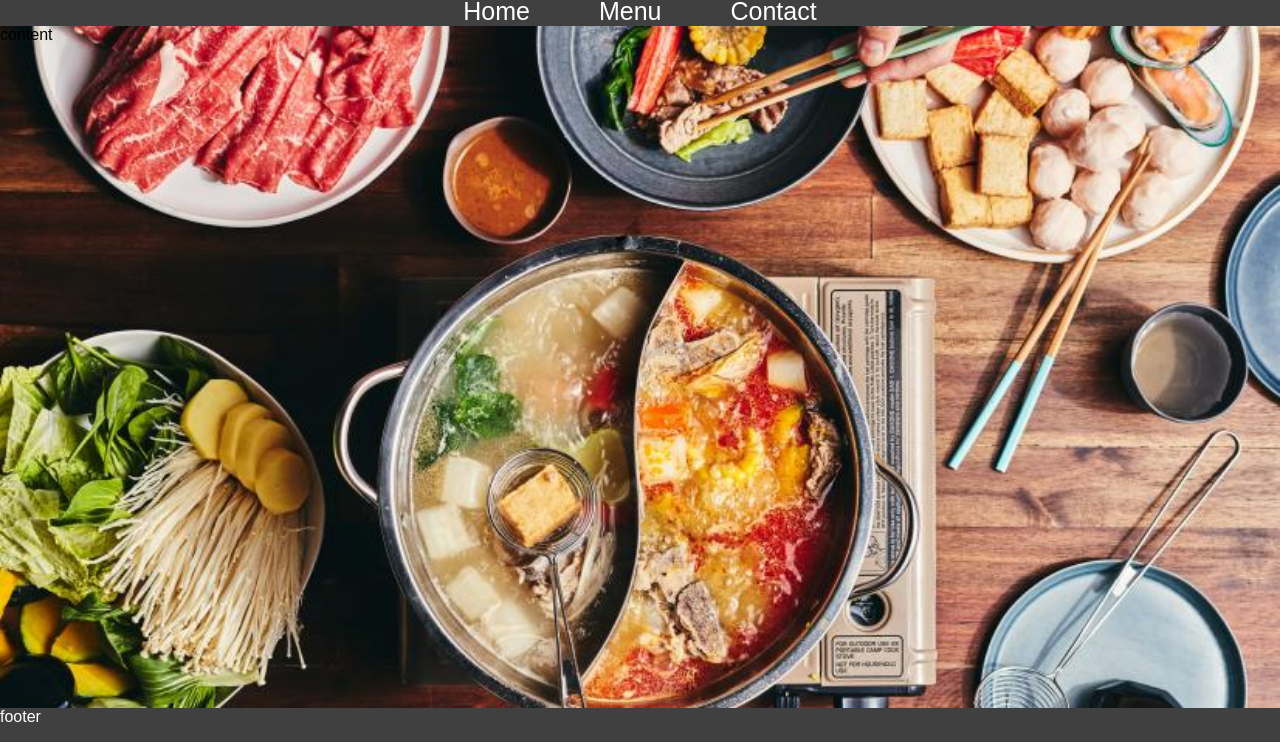
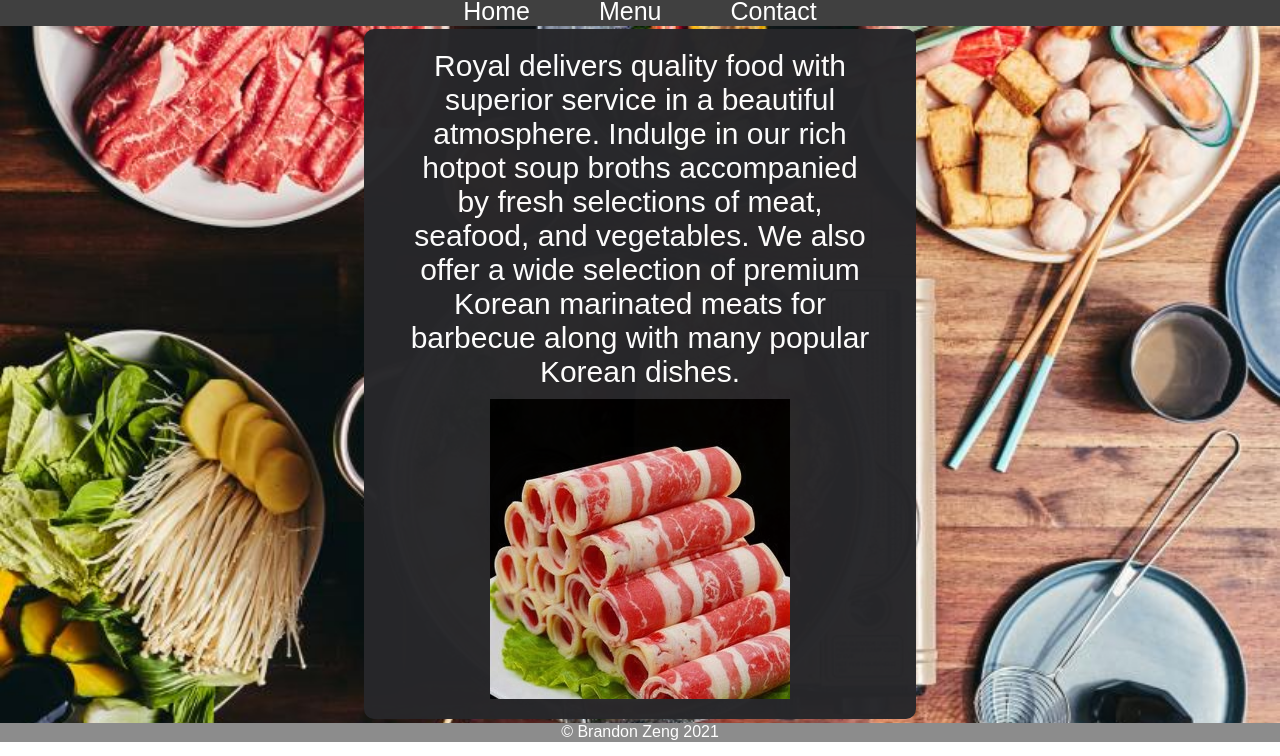
Before and after one commit to bzeng1234/restaurant_page, a website built with webpack: page dist/index.html in a window 1280 px wide. Shown: the part 58-814 px from the top of the page. Built offline with nearby package versions, Linux system fonts and the light colour scheme; a web font is replaced by a local one.

Commit message:
javascript website dom creation

```diff
--- a/package.json
+++ b/package.json
@@ -5,7 +5,8 @@
   "main": "index.js",
   "scripts": {
     "test": "echo \"Error: no test specified\" && exit 1",
-    "build": "webpack --watch"
+    "build": "webpack --watch",
+    "start": "webpack --progress --mode=production"
   },
   "keywords": [],
   "author": "Brandon Zeng",
--- a/src/content.js
+++ b/src/content.js
@@ -1,7 +1,51 @@
 export let loadContent = (() => {
     let contentContainer = document.createElement('div');
     contentContainer.classList.add('content');
-    contentContainer.textContent = "content";
 
-    return {contentContainer}
+    let homeContent = document.createElement('div');
+    homeContent.classList.add('home-content');
+    homeContent.classList.add('visible');
+    contentContainer.appendChild(homeContent);
+
+    let homeText = document.createElement('p');
+    homeText.classList.add('home-text');
+    homeText.textContent = "Royal delivers quality food with superior service in a beautiful atmosphere. Indulge in our rich hotpot soup broths accompanied by fresh selections of meat, seafood, and vegetables. We also offer a wide selection of premium Korean marinated meats for barbecue along with many popular Korean dishes."
+    homeContent.appendChild(homeText);
+
+    let homePicture = document.createElement('div');
+    homePicture.classList.add('home-picture');
+    homeContent.appendChild(homePicture);
+
+    // MENU ELEMENT
+
+    let menuContent = document.createElement('div');
+    menuContent.classList.add('menu-content');
+    menuContent.classList.add('hidden');
+    contentContainer.appendChild(menuContent);
+
+    let menuText = document.createElement('p');
+    menuText.classList.add('menu-text');
+    menuText.textContent = "MENU"
+    menuContent.appendChild(menuText);
+
+    let menuPicture = document.createElement('div');
+    menuPicture.classList.add('menu-picture');
+    menuContent.appendChild(menuPicture);
+
+    // CONTACT ELEMENT
+
+    let contactContent = document.createElement('div');
+    contactContent.classList.add('contact-content');
+    contactContent.classList.add('hidden');
+    contentContainer.appendChild(contactContent);
+
+    let contactText = document.createElement('p');
+    contactText.classList.add('contact-text');
+    contactText.innerHTML = "Zeng's AYCE Hotpot </br>";
+    contactText.innerHTML += "277 Parkingway </br>";
+    contactText.innerHTML += "Quincy, MA 02169 </br>";
+    contactText.innerHTML += "123-456-7890 | zenghotpot@gmail.com</br>";
+    contactContent.appendChild(contactText);
+
+    return {contentContainer, homeContent, menuContent, contactContent}
 })();
--- a/src/footer.js
+++ b/src/footer.js
@@ -1,7 +1,11 @@
 export let loadFooter = (() => {
     let footerContainer = document.createElement('div');
     footerContainer.classList.add('footer');
-    footerContainer.textContent = "footer";
+
+    let footerElem = document.createElement('p');
+    footerElem.textContent = `\u00A9 ` + "Brandon Zeng 2021"
+
+    footerContainer.appendChild(footerElem);
 
     return {footerContainer}
 })();
--- a/src/header.js
+++ b/src/header.js
@@ -27,5 +27,5 @@ export let loadHeader = (() => {
     contactBtn.textContent = "Contact";
     tabContainer.appendChild(contactBtn);
 
-    return {headerContainer}
+    return {headerContainer, homeBtn, menuBtn, contactBtn}
 })();
--- a/src/page-load.js
+++ b/src/page-load.js
@@ -12,6 +12,38 @@ export default function pageLoad() {
     // import footer element
     contentDiv.appendChild(loadFooter.footerContainer);
 
+    loadHeader.homeBtn.addEventListener('click', (e) => {
+        loadContent.menuContent.classList.remove('visible');
+        loadContent.menuContent.classList.add('hidden');
+
+        loadContent.contactContent.classList.remove('visible');
+        loadContent.contactContent.classList.add('hidden');
+
+        loadContent.homeContent.classList.remove('hidden');
+        loadContent.homeContent.classList.add('visible');
+    });
+
+    loadHeader.menuBtn.addEventListener('click', (e) => {
+        loadContent.contactContent.classList.remove('visible');
+        loadContent.contactContent.classList.add('hidden');
+
+        loadContent.homeContent.classList.remove('visible');
+        loadContent.homeContent.classList.add('hidden');
+
+        loadContent.menuContent.classList.remove('hidden');
+        loadContent.menuContent.classList.add('visible');
+    });
+    loadHeader.contactBtn.addEventListener('click', (e) => {
+        loadContent.menuContent.classList.remove('visible');
+        loadContent.menuContent.classList.add('hidden');
+
+        loadContent.homeContent.classList.remove('visible');
+        loadContent.homeContent.classList.add('hidden');
+
+        loadContent.contactContent.classList.remove('hidden');
+        loadContent.contactContent.classList.add('visible');
+    });
+
     //return contentDiv
     return contentDiv;
 }
--- a/src/styles.css
+++ b/src/styles.css
@@ -47,13 +47,67 @@ button:hover {
 }
 
 .content {
-    height: 1000px;
+    height: 1100px;
     background: url('./hotpot.jpeg') no-repeat;
     background-size: 100%;
+    display: flex;
+    justify-content: center;
+    align-items: center;
+    position: relative;
+}
+
+.home-content,
+.menu-content,
+.contact-content {
+    width: 40%;
+    background-color: #27272a;
+    opacity: 0.98;
+    border-radius: 10px;
+    display: flex;
+    flex-direction: column;
+    justify-content: center;
+    align-items: center;
+    padding: 20px;
+    position: absolute;
+}
+
+.home-text,
+.menu-text,
+.contact-text {
+    font-size: 30px;
+    width: 90%;
+    color: white;
+    text-align: center;
+}
+
+.visible {
+    visibility: visible;
+}
+
+.hidden {
+    visibility: hidden;
+}
+
+.home-picture {
+    width: 300px;
+    height: 300px;
+    background: url('./meat.jpg') no-repeat;
+    margin-top: 10px;
+}
+
+.menu-picture {
+    width: 560px;
+    height: 680px;
+    background: url('./menu.jpg') no-repeat;
+    margin-top: 10px;
 }
 
 .footer {
-    height: 50px;
+    height: 30px;
     color: white;
     background-color: #404040;
+    opacity: 0.6;
+    display: flex;
+    justify-content: center;
+    align-items: center;
 }
```
Also changed, not shown: dist/main.js, src/meat.jpg (added), src/menu.jpg (added).
